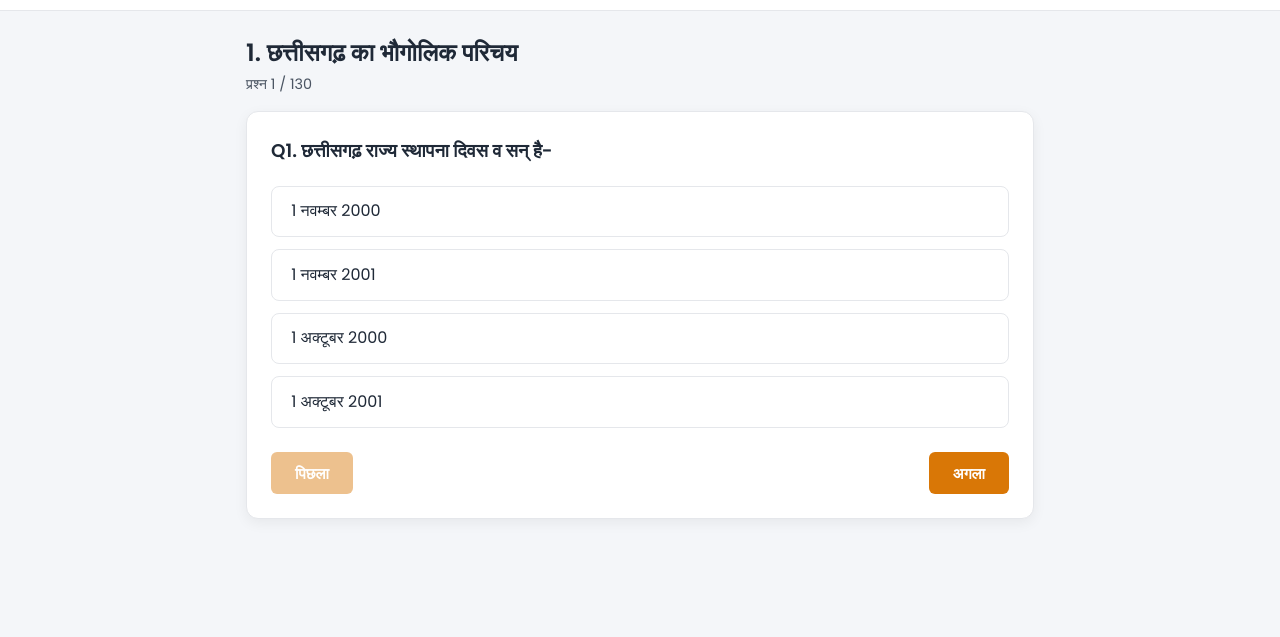
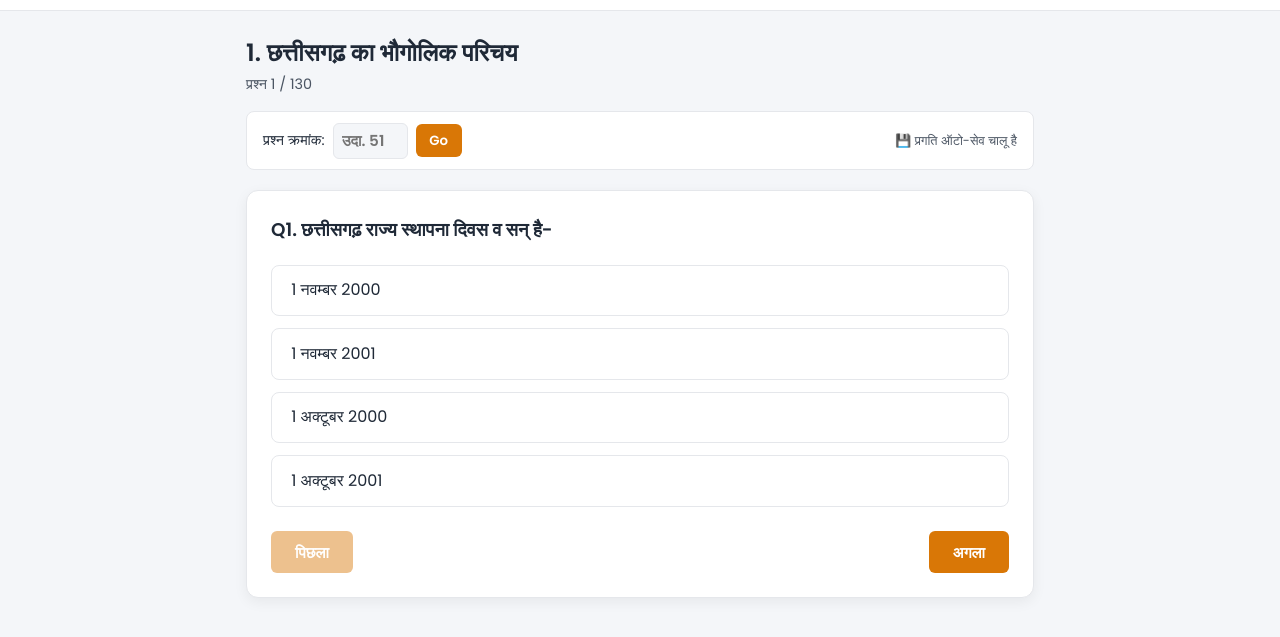
Before and after one commit to umeshsir05/cg, a plain HTML site: page index.html in a window 1280 px wide. Shown: the part 57-694 px from the top of the page. Drawn offline with Linux system fonts and the light colour scheme; a web font is replaced by a local one.

Commit message:
Update comments for clarity in index.html

```diff
--- a/index.html
+++ b/index.html
@@ -5,7 +5,7 @@
     <meta name="viewport" content="width=device-width, initial-scale=1.0">
     <title>छत्तीसगढ़ सामान्य ज्ञान (CG GK)</title>
     <link rel="stylesheet" href="style.css">
-    <!-- Google Fonts for Clean Hindi Typography -->
+    <!-- Google Fonts -->
     <link href="https://fonts.googleapis.com/css2?family=Poppins:wght@400;600&family=Tiro+Devanagari+Hindi&display=swap" rel="stylesheet">
 </head>
 <body>
@@ -35,20 +35,34 @@
             <button class="close-btn" id="closeSidebar">&times;</button>
         </div>
         <nav class="chapter-list" id="chapterNav">
-            <!-- Chapters dynamically injected or loaded from JS -->
+            <!-- Dynamic Chapter Buttons -->
         </nav>
     </aside>
 
-    <!-- Main Practice Workspace -->
+    <!-- Main Content Workspace -->
     <main class="content-container">
+        <!-- Current Chapter Info -->
         <div class="chapter-banner">
             <h2 id="currentChapterTitle">1. छत्तीसगढ़ का भौगोलिक परिचय</h2>
             <span class="quiz-status" id="quizStatus">0 प्रश्न उपलब्ध</span>
         </div>
 
+        <!-- Jump to Question Toolbar -->
+        <div class="quiz-toolbar">
+            <div class="jump-box">
+                <label for="jumpInput">प्रश्न क्रमांक:</label>
+                <input type="number" id="jumpInput" min="1" placeholder="उदा. 51">
+                <button class="action-btn-sm" id="jumpBtn">Go</button>
+            </div>
+            <div class="auto-save-tag">
+                <span>💾 प्रगति ऑटो-सेव चालू है</span>
+            </div>
+        </div>
+
+        <!-- Question Card -->
         <section class="quiz-card" id="quizContainer">
             <div id="questionArea">
-                <!-- MCQ items will be rendered here -->
+                <!-- MCQ items injected by script.js -->
             </div>
 
             <div class="nav-actions">
```
